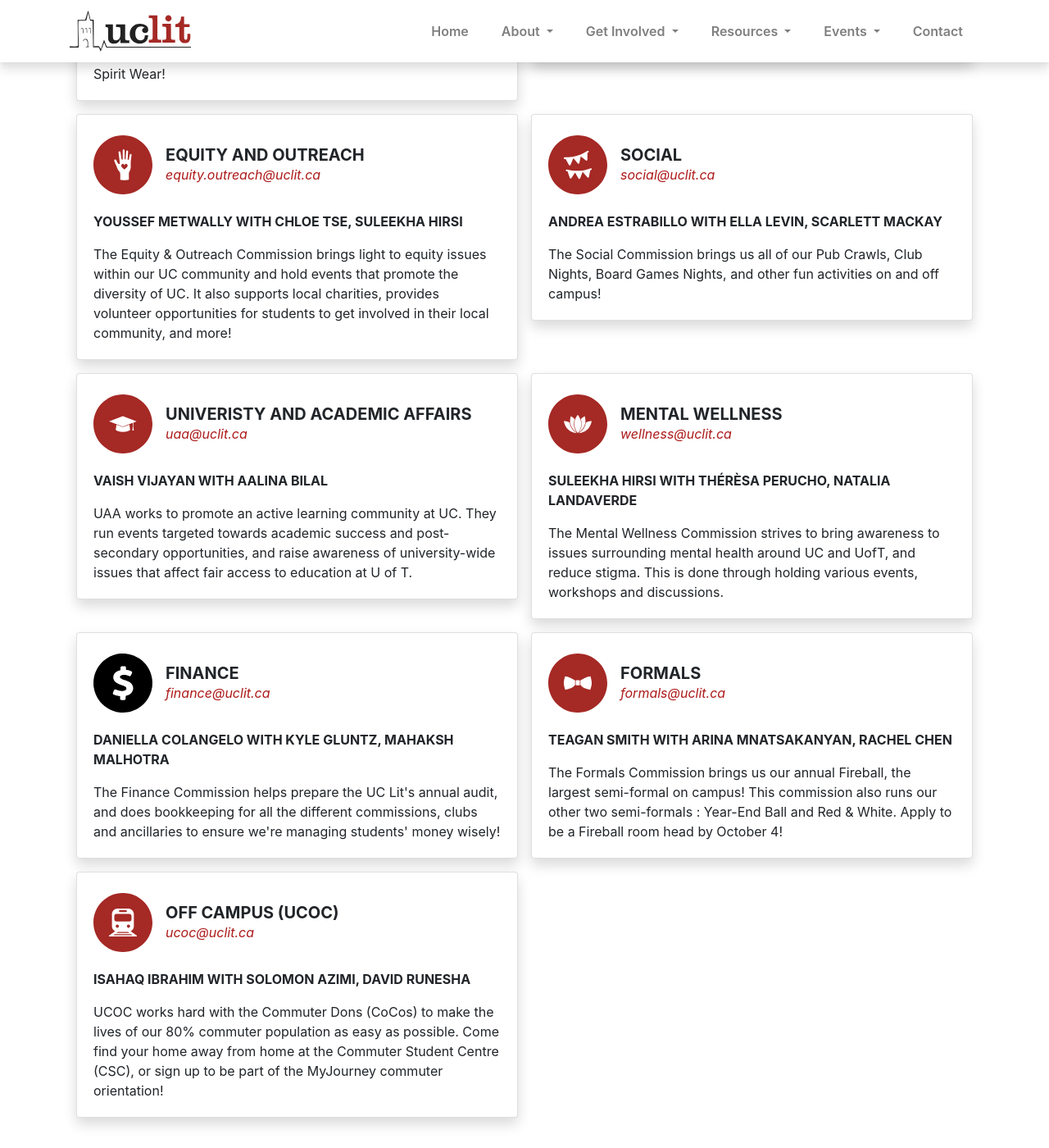
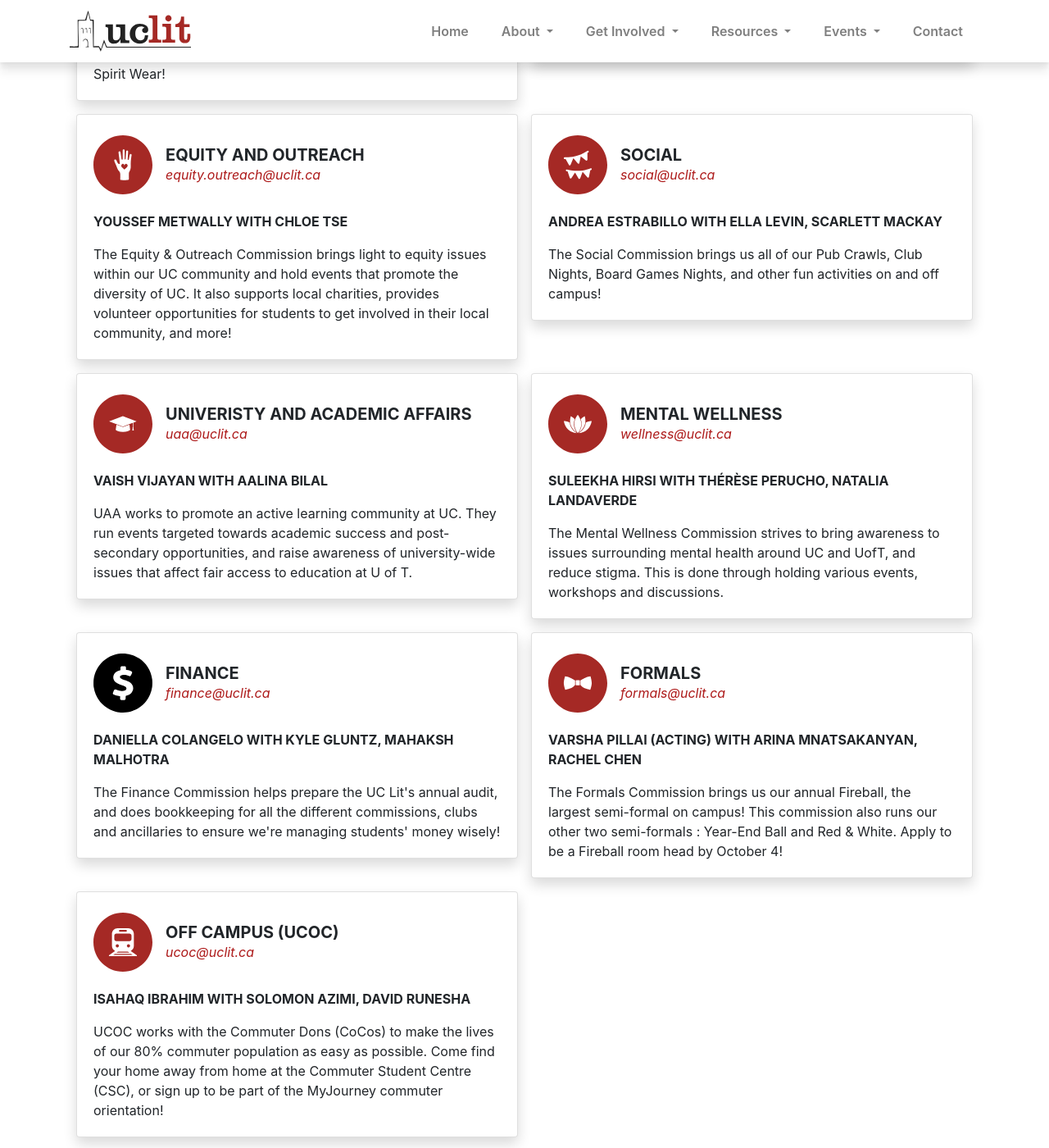
Before and after one commit to uclit-webmaster/uclit-site, a Jekyll site: the page built from get-involved/commissions.html, in a window 1280 px wide and 1400 px high, scrolled down 677 px. Shown: the whole window at 82% size. Built offline with Jekyll 4.4.1, drawn with Linux system fonts in a browser that asks for light colours; nearby versions of some CDN libraries.

Commit message:
Update commissions.yml

```diff
--- a/_data/commissions.yml
+++ b/_data/commissions.yml
@@ -36,7 +36,7 @@
 - name: EQUITY AND OUTREACH
   image: assets/images/commissions-icons/equity-and-outreach.svg
   email: equity.outreach@uclit.ca
-  commissioners: YOUSSEF METWALLY WITH CHLOE TSE, SULEEKHA HIRSI
+  commissioners: YOUSSEF METWALLY WITH CHLOE TSE
   description: The Equity & Outreach Commission brings light to equity issues within our UC community and hold events that promote the diversity of UC. It also supports local charities, provides volunteer opportunities for students to get involved in their local community, and more!
 
 - name: SOCIAL
@@ -54,7 +54,7 @@
 - name: MENTAL WELLNESS
   image: assets/images/commissions-icons/mental-wellness.svg
   email: wellness@uclit.ca
-  commissioners: SULEEKHA HIRSI WITH THÉRÈSA PERUCHO, NATALIA LANDAVERDE
+  commissioners: SULEEKHA HIRSI WITH THÉRÈSE PERUCHO, NATALIA LANDAVERDE
   description: The Mental Wellness Commission strives to bring awareness to issues surrounding mental health around UC and UofT, and reduce stigma. This is done through holding various events, workshops and discussions.
 
 - name: FINANCE
@@ -66,11 +66,11 @@
 - name: FORMALS
   image: assets/images/commissions-icons/formals.svg
   email: formals@uclit.ca
-  commissioners: TEAGAN SMITH WITH ARINA MNATSAKANYAN, RACHEL CHEN
+  commissioners: VARSHA PILLAI (ACTING) WITH ARINA MNATSAKANYAN, RACHEL CHEN
   description: "The Formals Commission brings us our annual Fireball, the largest semi-formal on campus! This commission also runs our other two semi-formals : Year-End Ball and Red & White. Apply to be a Fireball room head by October 4!"
 
 - name: OFF CAMPUS (UCOC)
   image: assets/images/commissions-icons/ucoc.svg
   email: ucoc@uclit.ca
   commissioners: ISAHAQ IBRAHIM WITH SOLOMON AZIMI, DAVID RUNESHA
-  description: UCOC works hard with the Commuter Dons (CoCos) to make the lives of our 80% commuter population as easy as possible. Come find your home away from home at the Commuter Student Centre (CSC), or sign up to be part of the MyJourney commuter orientation!
+  description: UCOC works with the Commuter Dons (CoCos) to make the lives of our 80% commuter population as easy as possible. Come find your home away from home at the Commuter Student Centre (CSC), or sign up to be part of the MyJourney commuter orientation!
```
